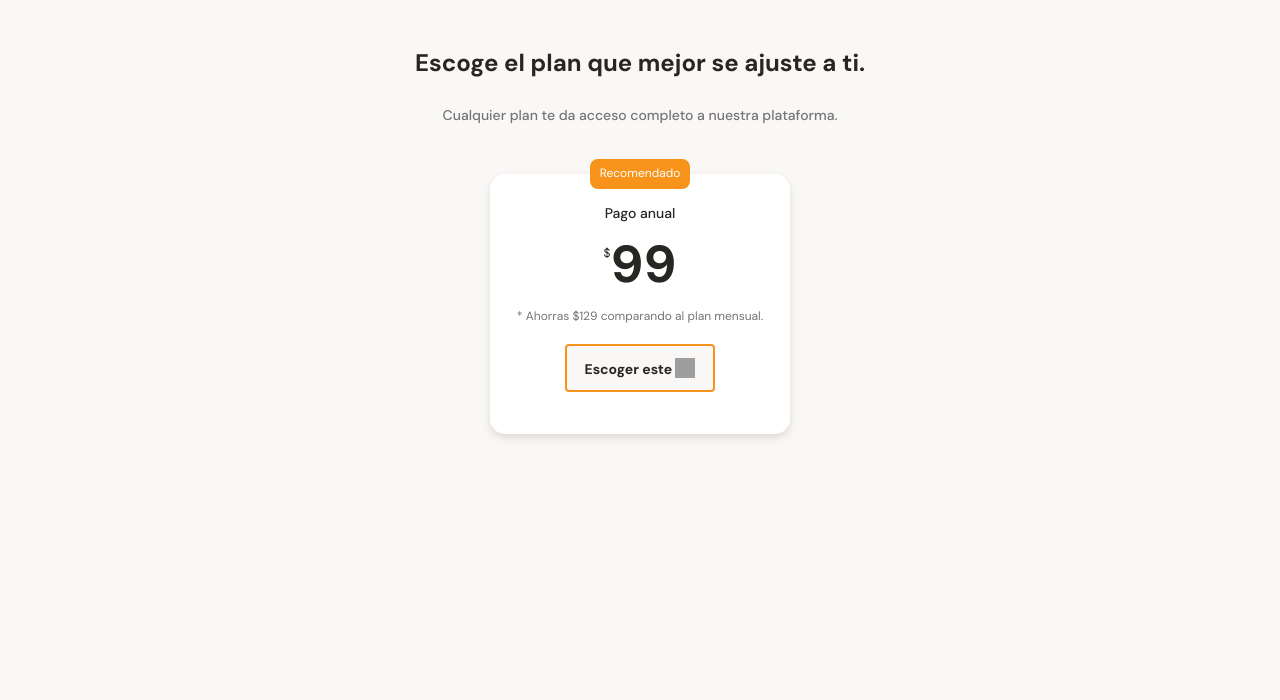
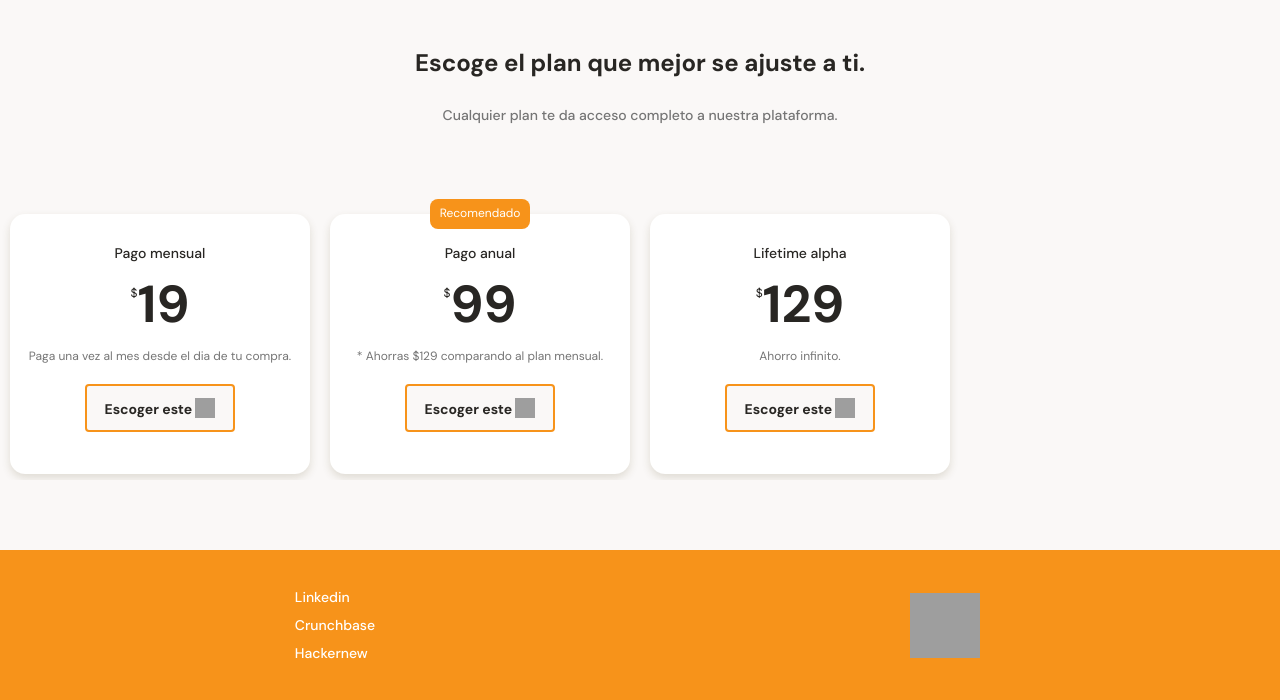
Before and after one commit to DannielF/Development_Engineering, a PHP site: page / in a window 1280 px wide. Shown: the part 2830-3530 px from the top of the page. Before the commit the page ends 3270 px from the top, so only its background shows below. Run offline with PHP 8.4, Linux system fonts and the light colour scheme; grey boxes are pictures that could not be loaded.

Commit message:
Horizontal scroll and footer finished

```diff
--- a/Mobile_First/index.html
+++ b/Mobile_First/index.html
@@ -118,6 +118,14 @@
       </div>
       <section class="plans-container--slider">
         <article class="plans-container--card">
+          <div class="plans-info-container">
+            <h3 class="plans-card--title">Pago mensual</h3>
+            <p class="plans-card--price"><span>$</span>19</p>
+            <p class="plans-card--saving">Paga una vez al mes desde el dia de tu compra.</p>
+            <button class="plans-card--ca">Escoger este <span></span></button>
+          </div>
+        </article>
+        <article class="plans-container--card">
           <p class="recommended">Recomendado</p>
           <div class="plans-info-container">
             <h3 class="plans-card--title">Pago anual</h3>
@@ -126,9 +134,28 @@
             <button class="plans-card--ca">Escoger este <span></span></button>
           </div>
         </article>
+        <article class="plans-container--card space-right">
+          <div class="plans-info-container">
+            <h3 class="plans-card--title">Lifetime alpha</h3>
+            <p class="plans-card--price"><span>$</span>129</p>
+            <p class="plans-card--saving">Ahorro infinito.</p>
+            <button class="plans-card--ca">Escoger este <span></span></button>
+          </div>
+        </article>
       </section>
     </section>
   </main>
-  <footer></footer>
+  <footer>
+    <section class="left">
+      <ul>
+        <li><a href="#">Linkedin</a></li>
+        <li><a href="#">Crunchbase</a></li>
+        <li><a href="#">Hackernew</a></li>
+      </ul>
+    </section>
+    <section class="right">
+      <img src="./Assets/Img/logo-footer.svg" alt="Logo batabit">
+    </section>
+  </footer>
 </body>
 </html>
--- a/Mobile_First/style.css
+++ b/Mobile_First/style.css
@@ -361,18 +361,30 @@ main {
   line-height: 1.8rem;
   color: #757575;
 }
-
+/*how to apply horizontal scroll */
+.plans-container--slider {
+  display: flex;
+  height: 316px;
+  overflow-x: scroll;
+  overscroll-behavior-x: contain;
+  scroll-snap-type: x proximity;
+  margin-right: 15px;
+}
 .plans-container--card {
   position: relative;
+  scroll-snap-align: center;
   width: 70%;
-  min-width: 230px;
+  min-width: 190px;
   max-width: 300px;
   height: 260px;
-  margin: 50px auto 0;
+  margin: 50px 10px 0;
   padding: 0 15px;
   background-color: var(--white);
   border-radius: 15px;
   box-shadow: 0 4px 8px rgba(89, 73, 30, 0.16);
+}
+.plans-container--card .space-right {
+  margin: 0 20px 0 0;
 }
 .recommended {
   position: absolute;
@@ -430,3 +442,33 @@ main {
   background-image: url('./Assets/Icons/arrow-right.svg');
   vertical-align: text-bottom;
 }
+footer {
+  display: flex;
+  width: 100%;
+  height: 150px;
+  background-color: var(--bitcoin-orange);
+  padding: 0 30px;
+}
+footer section {
+  display: flex;
+  justify-content: center;
+  align-items: center;
+  width: 50%;
+}
+footer .left ul {
+  font-size: 1.4rem;
+  font-weight: 500;
+  line-height: 1.8rem;
+  list-style: none;
+}
+.left li {
+  margin: 10px 0;
+}
+.left a {
+  text-decoration: none;
+  color: var(--white);
+}
+footer .right img {
+  width: 70px;
+  height: 65px;
+}
```
